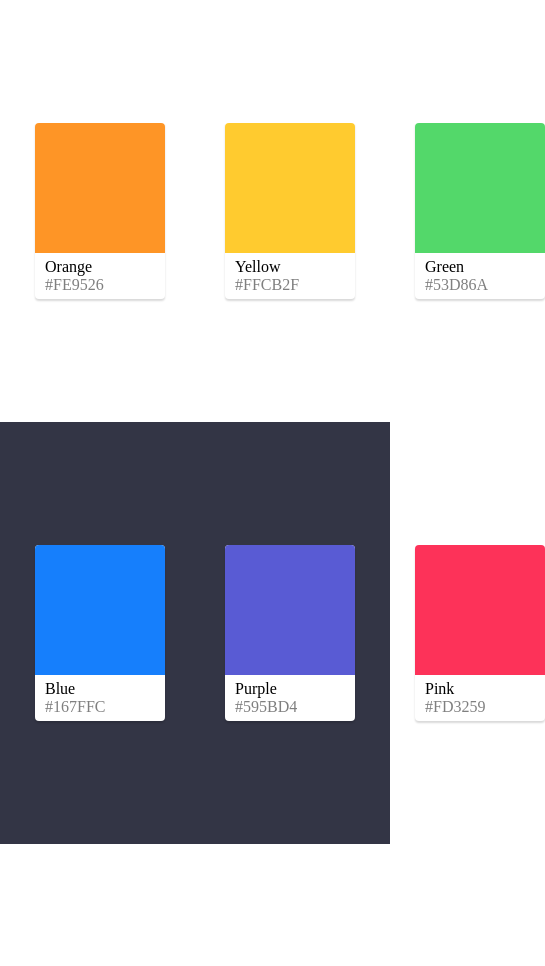
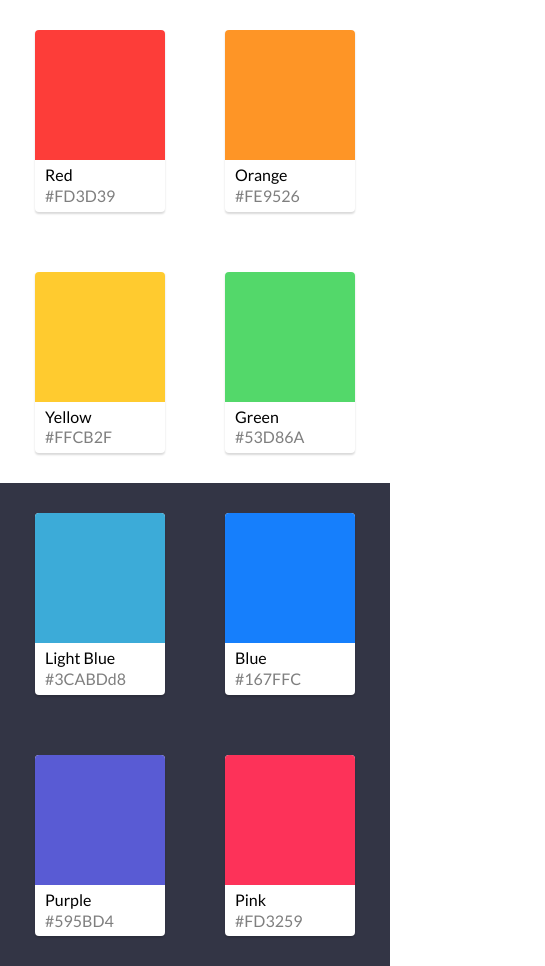
Before and after one commit to mcansh/colour_palette, a plain HTML site: page index.html in a window 390 px wide. Shown: the whole page, 545 px wide, since content can reach past the window. Before the commit the page ends 844 px from the top, so only its background shows below. Drawn offline with Linux system fonts and the light colour scheme.

Commit message:
updates for mobile
Signed-off-by: Logan McAnsh <l.m@loganmcansh.com>

```diff
--- a/css/style.sass
+++ b/css/style.sass
@@ -1,5 +1,6 @@
 @import "bourbon"
 @import "colour_palette"
+@import 'https://fonts.googleapis.com/css?family=Lato'
 
 *
   margin: 0
@@ -8,12 +9,14 @@
 .wrapper
   min-height: 100vh
   width: 100vw
-  font-family: "Avenir"
+  font-family: "Lato", Avenir, sans-serif
+  line-height: 1.3
   .top
-    height: 50vh
+    min-height: 50vh
     display: flex
     justify-content: center
     align-items: center
+    flex-flow: row wrap
     .square
       &:nth-child(1)
         .color
```
Also changed, not shown: css/style.css, 2 other files.
